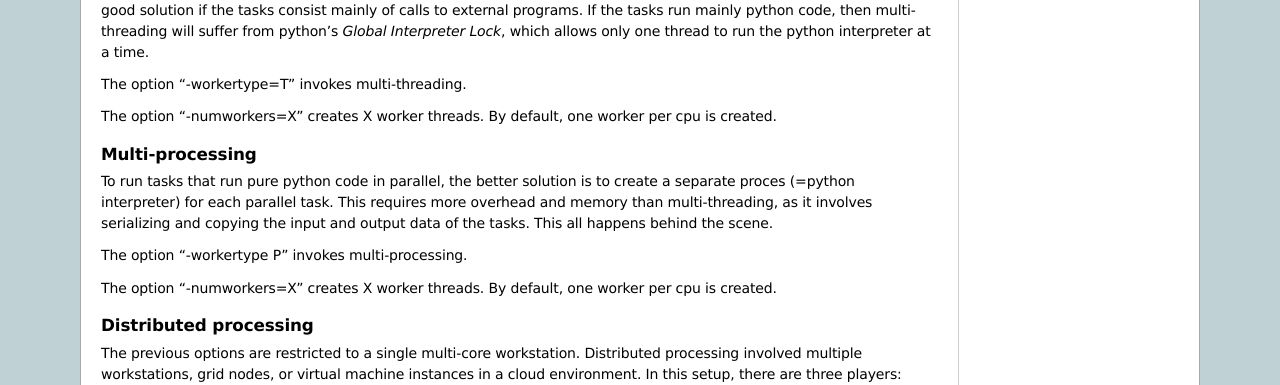
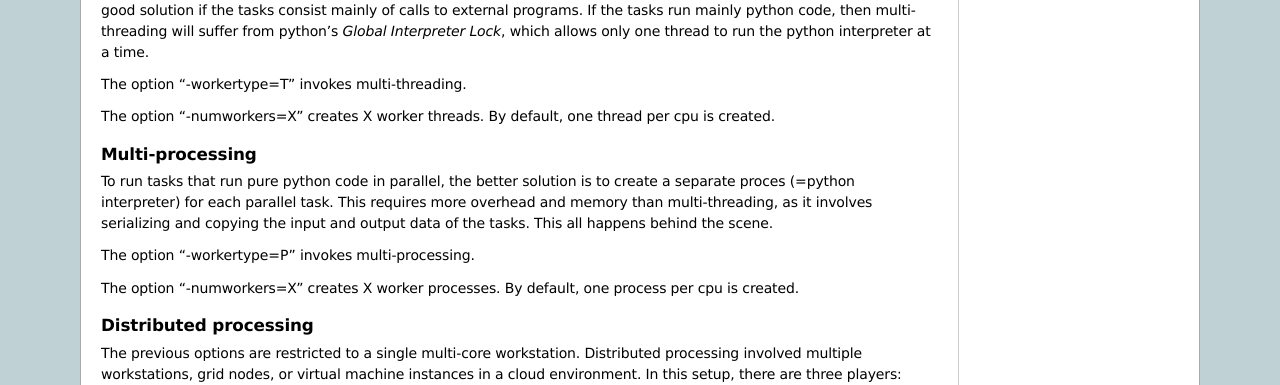
Before and after one commit to rbakker/FancyPipe, a Sphinx documentation site: the page built from sphinx/parallelprocessing.rst, in a window 1280 px wide and 900 px high. Shown: the part 444-829 px from the top of the window. Built offline with Sphinx 7.4.7, drawn with Linux system fonts in a browser that asks for light colours.

```diff
--- a/sphinx/parallelprocessing.rst
+++ b/sphinx/parallelprocessing.rst
@@ -35,7 +35,7 @@
 The option "-workertype=T" invokes multi-threading.
 
 The option "-numworkers=X" creates X worker threads. By default, one
-worker per cpu is created.
+thread per cpu is created.
 
 Multi-processing
 ................
@@ -45,10 +45,10 @@
 involves serializing and copying the input and output data of the tasks.
 This all happens behind the scene.
 
-The option "-workertype P" invokes multi-processing.
+The option "-workertype=P" invokes multi-processing.
 
-The option "-numworkers=X" creates X worker threads. By default, one
-worker per cpu is created.
+The option "-numworkers=X" creates X worker processes. By default, one
+process per cpu is created.
 
 Distributed processing
 ......................
```
Also changed, not shown: 1 other file.
